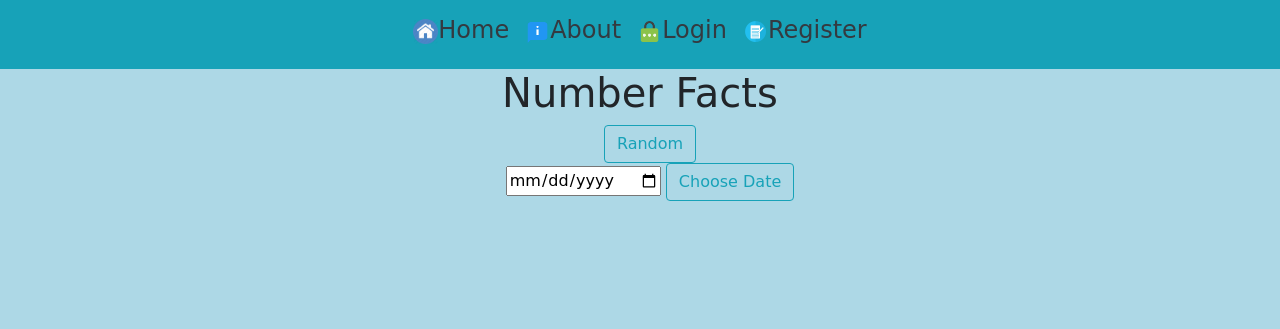
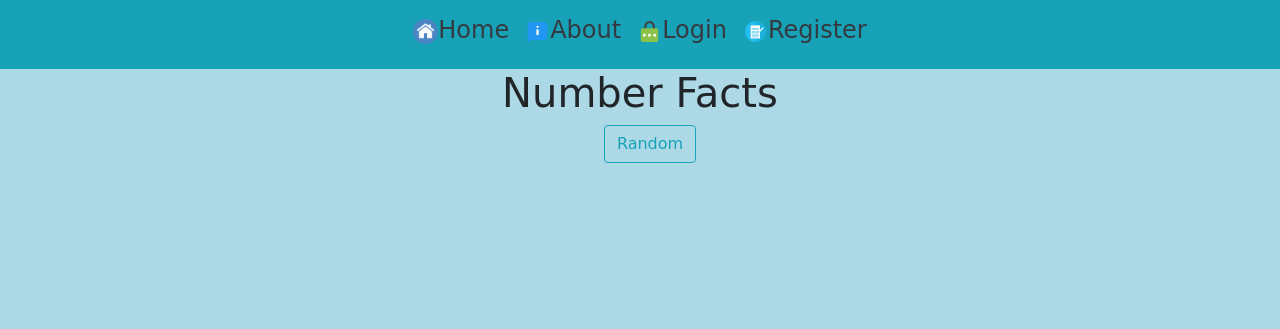
Before and after one commit to pranavmodx/Writem, a Flask app: page /facts in a window 1280 px wide. Shown: the top 329 px of the page. Run offline with Flask 2, Linux system fonts and the light colour scheme; some libraries are stand-ins or nearby versions; some web fonts are replaced.

Commit message:
added requirements.txt, commented out non-working parts of the code

```diff
--- a/flask_app/routes.py
+++ b/flask_app/routes.py
@@ -170,6 +170,7 @@ def blog():
 @app.route('/blog/<id>/delete')
 def blog_delete(id):
     # post = Blog.query.filter_by(id=id).first()
+    print(id)
     post = Todo.query.get_or_404(id)
 
     # if post.user != current_user:
--- a/flask_app/templates/facts.html
+++ b/flask_app/templates/facts.html
@@ -1,12 +1,6 @@
-{% extends "layout.html" %}
-{% block content %}
-    <h1>Number Facts</h1>
-    <form method='POST' action="">
-        <input type="submit" name='num' value='Random' class="btn btn-outline-info">
-    </form>
-    <form method='POST' action="">
-        <input type="date">
-        <input type="submit" name='num2' value='Choose Date' class="btn btn-outline-info">
-    </form>
-
+{% extends "layout.html" %} {% block content %}
+<h1>Number Facts</h1>
+<form method="POST" action="">
+  <input type="submit" name="num" value="Random" class="btn btn-outline-info" />
+</form>
 {% endblock content %}
```
Also changed, not shown: flask_app/templates/about.html (+4 -6 lines), requirements.txt (added, +26 -0 lines), flask_app/__init__.py (line endings or trailing spaces), flask_app/site.db, 1 other file.
